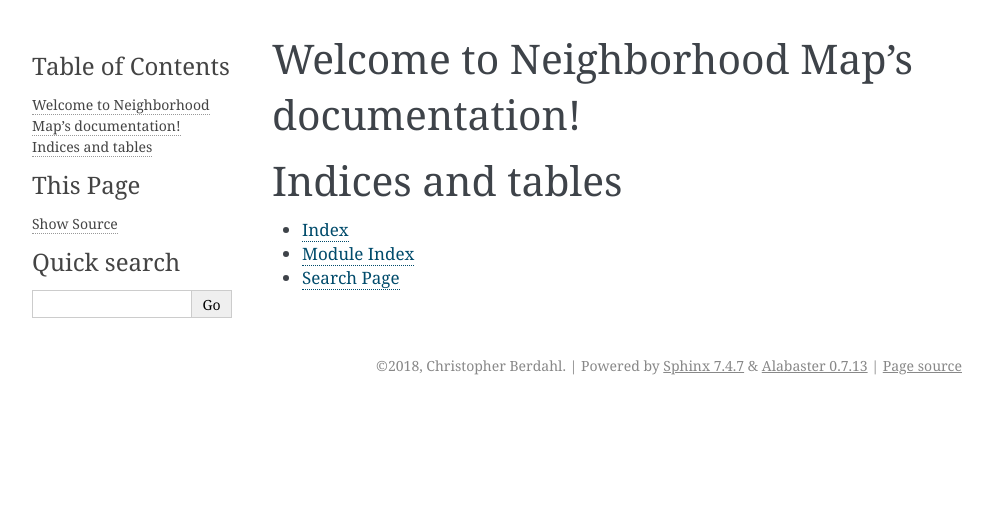
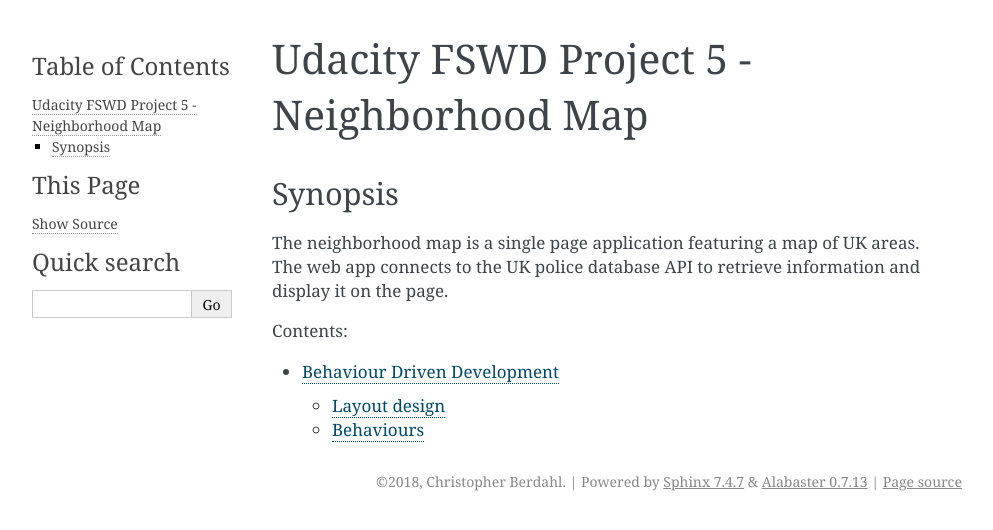
Before and after one commit to tordne/Neighborhood-Map, a Sphinx documentation site: the page built from docs/index.rst, in a window 1280 px wide. Shown: the top 530 px of the page, without its empty margins (148-1141 px from the left). Built offline with Sphinx 7.4.7, drawn with Linux system fonts in a browser that asks for light colours.

Commit message:
Docs: Add Layout Designs and pageload behaviours

```diff
--- a/docs/index.rst
+++ b/docs/index.rst
@@ -1,20 +1,13 @@
-.. Neighborhood Map documentation master file, created by
-   sphinx-quickstart on Fri Apr 27 01:46:43 2018.
-   You can adapt this file completely to your liking, but it should at least
-   contain the root `toctree` directive.
+Udacity FSWD Project 5 - Neighborhood Map
+=========================================
+Synopsis
+--------
+The neighborhood map is a single page application featuring a map of UK areas.
+The web app connects to the UK police database API to retrieve information and display it on the page.
 
-Welcome to Neighborhood Map's documentation!
-============================================
 
 .. toctree::
    :maxdepth: 2
    :caption: Contents:
 
-
-
-Indices and tables
-==================
-
-* :ref:`genindex`
-* :ref:`modindex`
-* :ref:`search`
+   topics/BDD
--- /dev/null
+++ b/docs/topics/BDD.rst
@@ -0,0 +1,54 @@
+Behaviour Driven Development
+============================
+Layout design
+-------------
+The page should be scalable and easily viewable on phone, tablet and desktop.
+The page should exist of the following sections on each device.
+
+	* header: A fixed bar on top with the title and a menu button on the left to toggle the floating sidebar.
+	* Map: A full screen map
+	* Sidebar: The sidebar should overlay the map and should consist of 3 sections.
+		* Searchbar: enter an area and zoom towards it
+		* Info Window: extra info about the specific area will be displayed here.
+		* list; show a list of all the neighbouring areas.
+
+Desktop
+^^^^^^^
+
+.. image:: ../Pencil/Desktop_Page.png
+	:height: 300px
+	:align: center
+	:alt: Desktop page
+
+Tablet
+^^^^^^
+
+.. image:: ../Pencil/Tablet_page.png
+	:height: 300px
+	:align: center
+	:alt: Tablet page
+
+Phone
+^^^^^
+
+.. image:: ../Pencil/Phone_Page.png
+	:height: 300px
+	:align: center
+	:alt: Phone page
+
+Behaviours
+----------
+PageLoad
+^^^^^^^^
+When the page loads, the following actions should be taken
+
+	* The page should center to central London
+	* The Side Bar should be hidden
+	* Check which area is in the center of the page and retrieve the following from the police database:
+		* boundaries of the area
+		* All the police stations within the area
+		* Get a list of total crimes commited within the boundaries
+		* Get a list of all the neighbourhoods for that police force.
+	* Display the boundaries of the area and display the name of the force and area in the middle of the boundary
+	* A scrollable list of all the neighbourhoods within the current police force should be shown in the side bar
+	* A summary of all the different crimes should be shown for the latest month.
```
